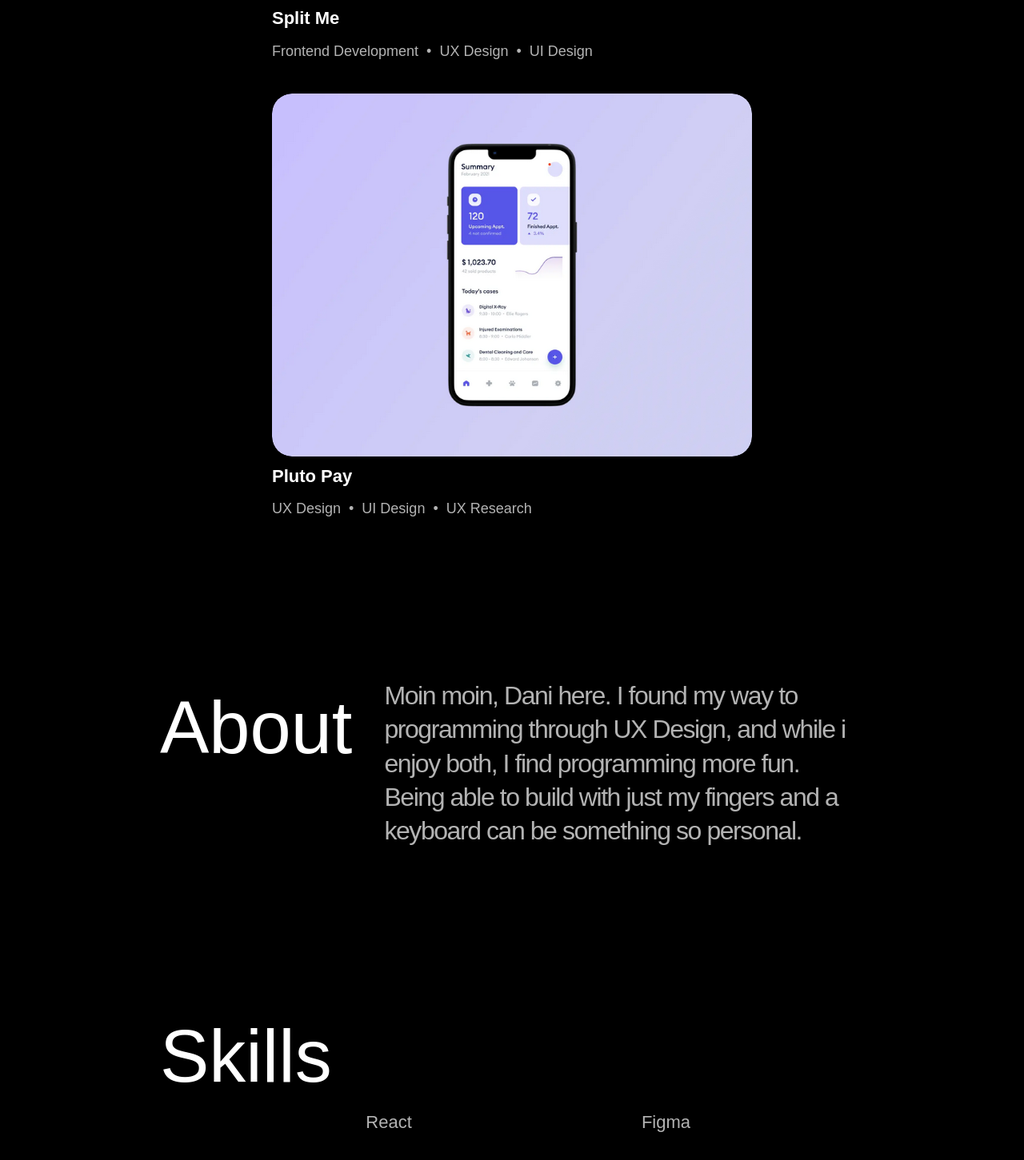
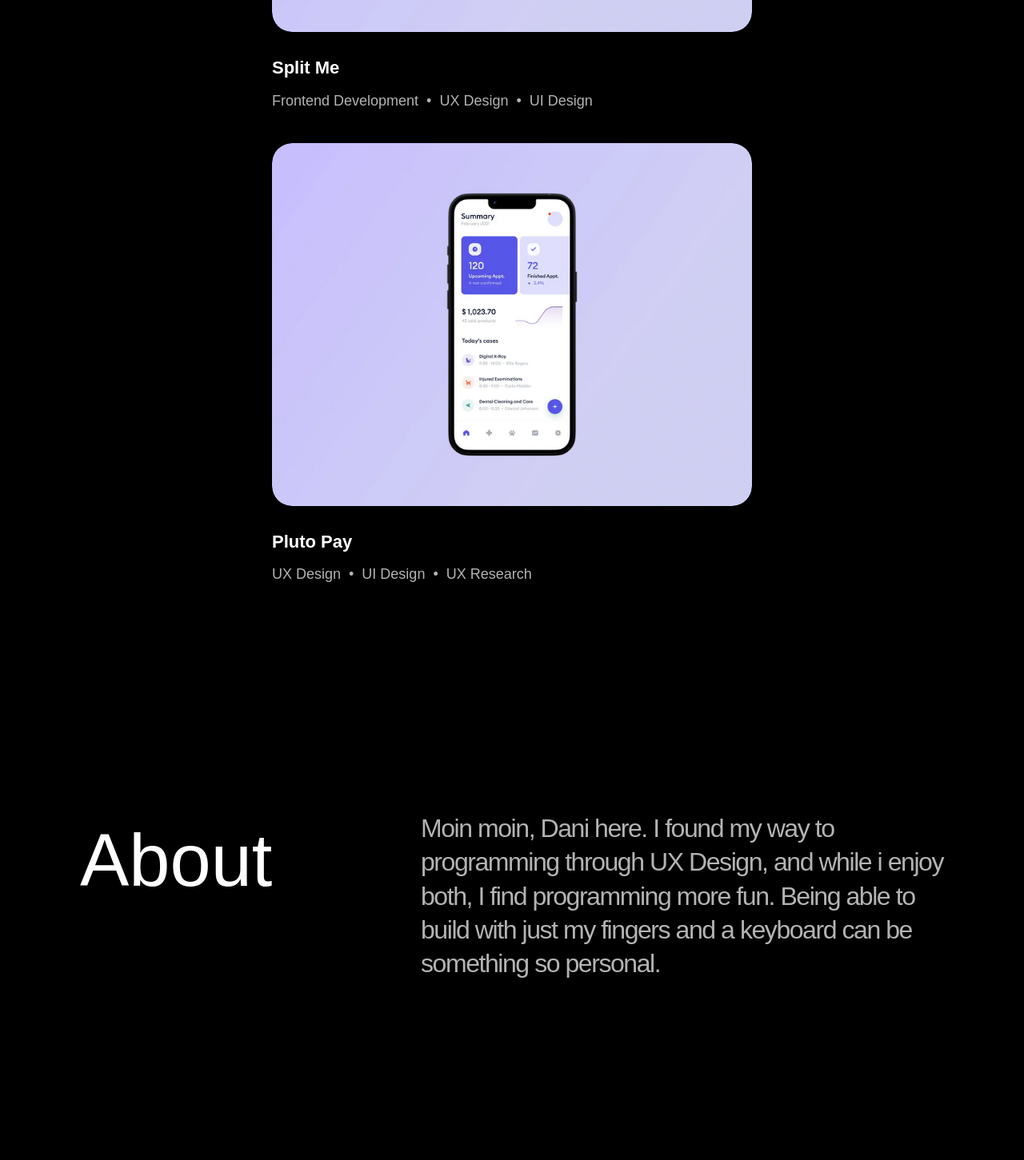
Before and after one commit to d-opri/d-opri.github.io, a Next.js app: page / in a window 1280 px wide. Shown: the part 1479-2930 px from the top of the page at 80% size. Built offline with nearby package versions, Linux system fonts and the light colour scheme; a web font is replaced by a local one.

Commit message:
adjust layout and paddings

```diff
--- a/components/Hero.js
+++ b/components/Hero.js
@@ -5,7 +5,7 @@ export default function Hero() {
     <StyledHero>
       <span>
         <Title> Dani</Title>
-        <SlightlyDifferenTitle>Opri</SlightlyDifferenTitle>
+        <TitleSecondLine>Opri</TitleSecondLine>
         <div></div>
       </span>
       <span>
@@ -24,27 +24,6 @@ const StyledHero = styled.header`
   align-items: center;
   height: 100vh;
   width: 100%;
-
-  // h1 {
-  //   font-weight: 500;
-  //   font-size: 108px;
-  //   line-height: 98px;
-  //   text-align: center;
-  //   letter-spacing: 0.04em;
-  //   text-transform: uppercase;
-
-  //   animation: 1s cubic-bezier(0, 0.1, 0.12, 0.99) 0s 1 normal forwards running
-  //     header;
-  //   transform: translateY(210px);
-  // }
-  // @keyframes header {
-  //   0% {
-  //     transform: translateY(150px);
-  //   }
-  //   100% {
-  //     transform: translateY(0px);
-  //   }
-  // }
 
   div {
     position: absolute;
@@ -125,6 +104,6 @@ const Title = styled.h1`
     }
 `;
 
-const SlightlyDifferenTitle = styled(Title)`
+const TitleSecondLine = styled(Title)`
   letter-spacing: 0.04em;
 `;
--- a/components/Layout.js
+++ b/components/Layout.js
@@ -5,32 +5,22 @@ import Head from "next/head";
 
 export default function Layout({ children }) {
   return (
-    <PageContainer>
+    <>
       <Head>
         <title>Dani Opri</title>
       </Head>
       <Navbar />
       <Main>{children}</Main>
       <Footer />
-    </PageContainer>
+    </>
   );
 }
 
-const PageContainer = styled.div``;
+const Main = styled.main`
+  display: flex;
+  flex-flow: column nowrap;
 
-const Main = styled.main`
-  // padding-bottom: 6rem;
-  // display: flex;
-  // flex-direction: column;
-  // align-items: center;
-  // gap: 5rem;
-
-  // @media screen and (max-width: 834px) {
-  //   margin: 1rem;
-  //   padding-bottom: 3rem;
-  // }
-
-  // @media screen and (min-width: 834px) {
-  //   margin: 100px;
-  // }
+  @media screen (max-width: 768px) {
+    gap: 200px;
+  }
 `;
--- a/components/Project.js
+++ b/components/Project.js
@@ -14,9 +14,9 @@ export default function Project({ title, stack, image, link }) {
 
   return (
     <ProjectContainer ref={ref} className={containerClassName}>
-      <StyledLink href={link}>
       {image.map((source, index) => {
         return (
+          <StyledLink href={link} key={index}>
             <StyledImage
               key={index}
               height={454}
@@ -24,10 +24,13 @@ export default function Project({ title, stack, image, link }) {
               alt={source.alt}
               src={source.img}
             />
+          </StyledLink>
         );
       })}
       <header>
+        <StyledLink href={link}>
           <h3>{title}</h3>
+        </StyledLink>
         <ul>
           {stack.map((tag, index, arr) =>
             index === arr.length - 1 ? (
@@ -41,7 +44,6 @@ export default function Project({ title, stack, image, link }) {
           )}
         </ul>
       </header>
-      </StyledLink>
     </ProjectContainer>
   );
 }
@@ -82,15 +84,17 @@ const ProjectContainer = styled.article`
 const StyledImage = styled(Image)`
   border-radius: 25px;
   width: 100%;
-  height: 100%;
+  height: auto;
 
   :hover {
     opacity: 0.7;
   }
 `;
+
 const StyledLink = styled(Link)`
   color: #fff;
   text-decoration: none;
+  border: none;
 
   h3 {
     font-size: 22px;
--- a/components/newComponents/Contact.js
+++ b/components/newComponents/Contact.js
@@ -30,9 +30,7 @@ export default function Contact() {
 
   return (
     <SectionElement id="Contact" title="Contact">
-      <LinkSection />
-      <StyledContactForm>
-        <form ref={form} onSubmit={sendEmail}>
+      <StyledContactForm ref={form} onSubmit={sendEmail}>
         <label>Name</label>
         <input type="text" name="user_name" />
         <label>Email</label>
@@ -40,56 +38,64 @@ export default function Contact() {
         <label>Message</label>
         <textarea name="message" />
         <input type="submit" value="Send" />
-        </form>
       </StyledContactForm>
+      <LinkSection />
     </SectionElement>
   );
 }
 
-const StyledContactForm = styled.span`
+const StyledContactForm = styled.form`
   display: flex;
-  align-items: center;
   flex-flow: column nowrap;
   text-align: left;
   opacity: 0.9;
   padding: 2rem 1rem;
+  width: 100%;
 
   input {
     width: 100%;
+    background-color: #000;
     height: 2.5rem;
     outline: none;
     margin-bottom: 1rem;
     border-radius: 5px;
-    border: 1px solid rgb(220, 220, 220);
+    border: 1px solid white;
     &:focus {
-      border: 2px solid rgba(0, 206, 158, 1);
+      border: 2px solid white;
     }
   }
   textarea {
+    background-color: #000;
     width: 100%;
     height: 10rem;
     outline: none;
     margin-bottom: 1rem;
     border-radius: 5px;
-    border: 1px solid rgb(220, 220, 220);
+    border: 1px solid white;
     &:focus {
-      border: 2px solid rgba(0, 206, 158, 1);
+      border: 2px solid white;
     }
   }
   label {
-    opacity: 0.7;
-    font-size: 16px;
+    font-size: 18px;
     line-height: 1.8em;
   }
   input[type="submit"] {
     margin-top: 2rem;
     cursor: pointer;
-    background: grey;
-    color: white;
+    background: white;
+    border-radius: 20px;
+    width: 50%;
+    align-self: flex-end;
+    color: black;
     border: none;
     &:hover {
       color: black;
       opacity: 0.7;
     }
   }
+
+  @media (min-width: 768px) {
+    width: 50%;
+  }
 `;
--- a/components/newComponents/Container.js
+++ b/components/newComponents/Container.js
@@ -31,7 +31,7 @@ const Section = styled.section`
   padding: 100px 1rem;
 
   @media (min-width: 768px) {
-    padding: 100px 200px;
+    padding: 142px 100px;
     height: min-content;
   }
 `;
@@ -84,7 +84,7 @@ const Article = styled.article`
   display: flex;
   align-items: flex-start;
   flex-flow: row wrap;
-  justify-content: space-evenly;
+  justify-content: flex-end;
 
   @media (min-width: 768px) {
   }
--- a/components/newComponents/Skills.js
+++ b/components/newComponents/Skills.js
@@ -22,11 +22,11 @@ export default function Skills() {
 
 export const List = styled.ul`
   list-style: none;
-
   display: flex;
   flex-direction: column;
   justify-content: space-between;
-  gap: 18px;
+  gap: 1rem;
+  flex-basis: 50%;
 `;
 
 export const Item = styled.li`
@@ -34,11 +34,14 @@ export const Item = styled.li`
   opacity: 0.7;
   font-size: 22px;
   line-height: 1.8em;
-
   word-break: break-word;
   overflow-wrap: break-word;
 
   @media (min-width: 768px) {
-    padding: 0;
+    font-size: 32px;
+    line-height: 132.52%;
+    /* or 42px */
+    font-weight: 400;
+    letter-spacing: -0.045em;
   }
 `;
--- a/components/newComponents/Work.js
+++ b/components/newComponents/Work.js
@@ -24,6 +24,6 @@ const ProjectList = styled.ul`
   display: flex;
   flex-flow: row wrap;
   align-items: center;
-  justify-content: space-around;
+  justify-content: center;
   gap: 40px;
 `;
--- a/src/pages/index.js
+++ b/src/pages/index.js
@@ -3,6 +3,7 @@ import About from "../../components/newComponents/About";
 import Skills from "../../components/newComponents/Skills";
 import Contact from "../../components/newComponents/Contact";
 import Work from "../../components/newComponents/Work";
+import LinkSection from "../../components/LinkSection";
 
 export default function Home() {
   return (
@@ -12,6 +13,7 @@ export default function Home() {
       <About />
       <Skills />
       <Contact />
+      <LinkSection />
     </>
   );
 }
```
Also changed, not shown: components/TextImageContainer.js (+8 -7 lines). Lines whose indentation alone changed are shown as unchanged.
